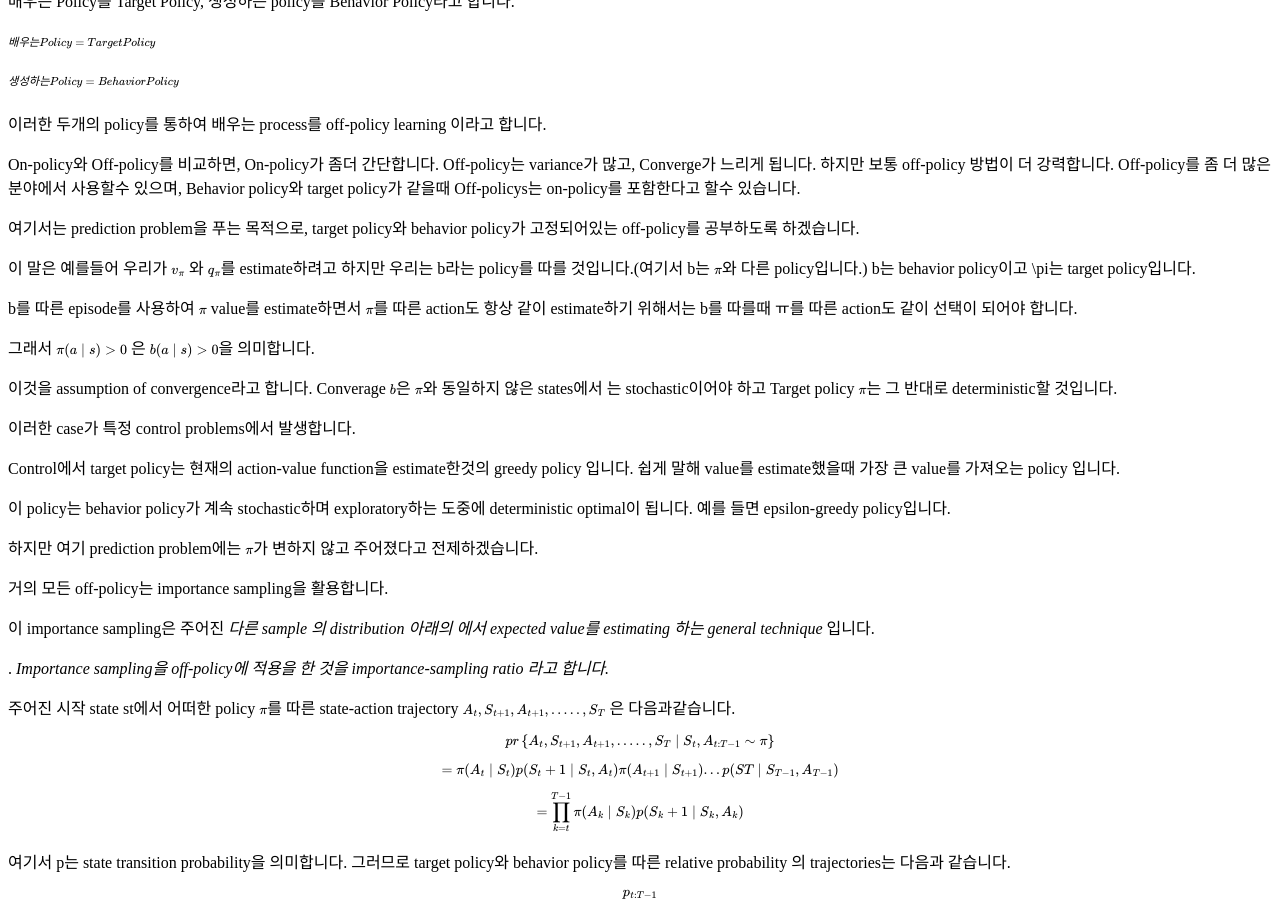
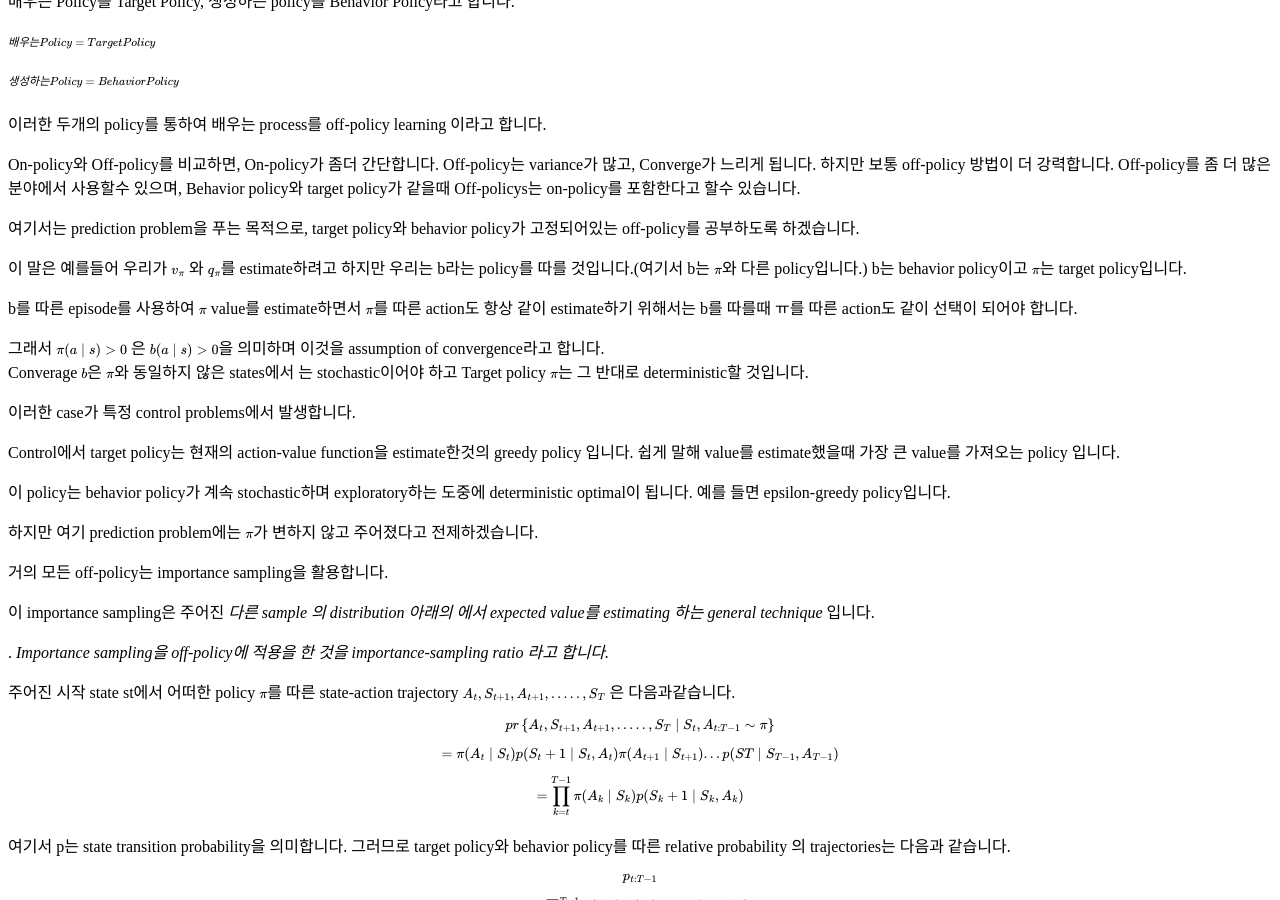
Before and after one commit to wonseokjung/wonseokjung.github.io, a Jekyll site: the page built from _posts/2018-02-19-RL-MC4.md, in a window 1280 px wide and 900 px high, scrolled down 826 px. Built offline with Jekyll 4.4.1, drawn with Linux system fonts in a browser that asks for light colours; formulas are drawn with MathJax 3.

Commit message:
Update 2018-02-19-RL-MC4.md

```diff
--- a/_posts/2018-02-19-RL-MC4.md
+++ b/_posts/2018-02-19-RL-MC4.md
@@ -43,13 +43,13 @@ Off-policy를 좀 더 많은 분야에서 사용할수 있으며, Behavior polic
 
 여기서는 prediction problem을 푸는 목적으로, target policy와 behavior policy가 고정되어있는 off-policy를 공부하도록 하겠습니다.
 
-이 말은 예를들어 우리가 $$v_\pi$$ 와 $$q_\pi$$를 estimate하려고 하지만 우리는 b라는 policy를 따를 것입니다.(여기서 b는 $$\pi$$와 다른 policy입니다.) b는 behavior policy이고 \pi는 target policy입니다.
+이 말은 예를들어 우리가 $$v_\pi$$ 와 $$q_\pi$$를 estimate하려고 하지만 우리는 b라는 policy를 따를 것입니다.(여기서 b는 $$\pi$$와 다른 policy입니다.)
+b는 behavior policy이고 $$\pi$$는 target policy입니다.
 
 b를 따른 episode를 사용하여 $$\pi$$ value를 estimate하면서 $$\pi$$를 따른 action도 항상 같이 estimate하기 위해서는 b를 따를때 ㅠ를 따른 action도 같이 선택이 되어야 합니다.
 
-그래서 $$\pi(a \mid s)>0$$  은 $$b(a \mid s)>0$$을 의미합니다.
-
-이것을 assumption of convergence라고 합니다.  Converage $$b$$은 $$\pi$$와 동일하지 않은  states에서 는 stochastic이어야 하고 Target policy $$\pi$$는 그 반대로 deterministic할 것입니다.
+그래서 $$\pi(a \mid s)>0$$  은 $$b(a \mid s)>0$$을 의미하며 이것을 assumption of convergence라고 합니다.
+Converage $$b$$은 $$\pi$$와 동일하지 않은  states에서 는 stochastic이어야 하고 Target policy $$\pi$$는 그 반대로 deterministic할 것입니다.
 
 이러한 case가 특정 control problems에서 발생합니다.
 
```
